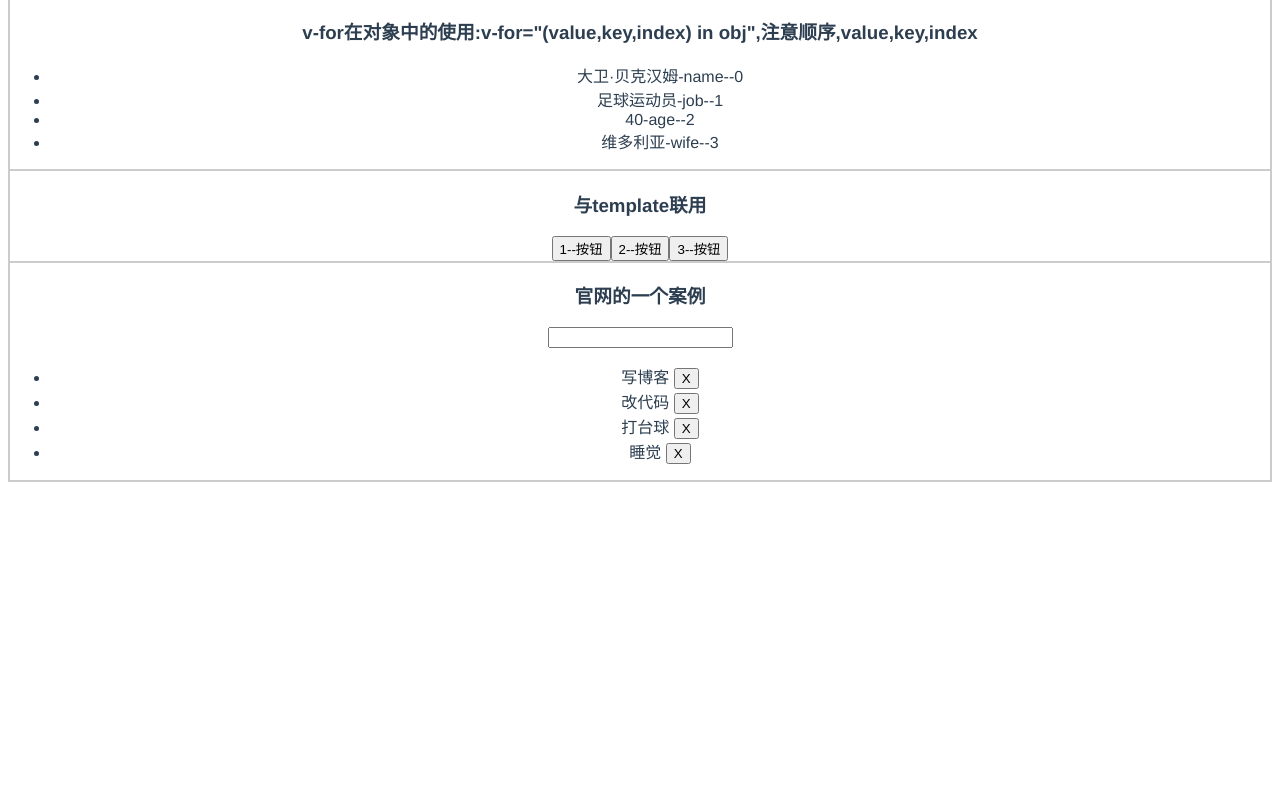
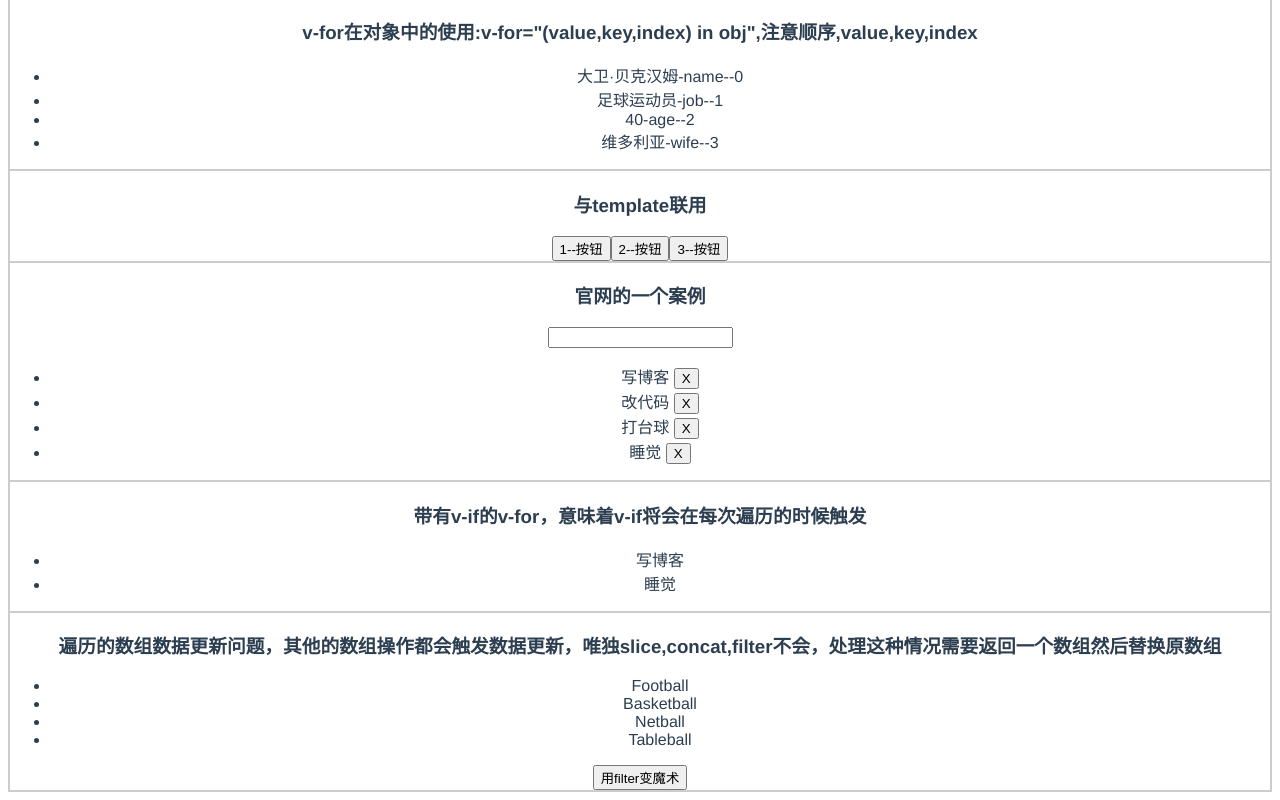
Before and after one commit to Neisun/vue-revision, a Vue app: page / in a window 1280 px wide. Shown: the part 5052-5852 px from the top of the page. Before the commit the page ends 5542 px from the top, so only its background shows below. Built offline with nearby package versions, Linux system fonts and the light colour scheme.

Commit message:
数组更新-filter

```diff
--- a/src/App.vue
+++ b/src/App.vue
@@ -178,6 +178,20 @@
           </ul>
         </div>
       </div>
+      <div :style="style">
+        <h3>带有v-if的v-for，意味着v-if将会在每次遍历的时候触发</h3>
+        <ul>
+          <li v-for="item in things" :key="item.id" v-if="item.isCompleted">{{item.title}}</li>
+        </ul>
+      </div>
+      <div :style="style">
+        <h3>遍历的数组数据更新问题，其他的数组操作都会触发数据更新，唯独slice,concat,filter不会，处理这种情况需要返回一个数组然后替换原数组</h3>
+        <!--先看一下，filter  -->
+        <ul>
+          <li v-for="(item,index) in testLists" :key="index">{{item}}</li>
+        </ul>
+        <button @click="changeArray">用filter变魔术</button>
+      </div>
     </div>
   </div>
 </template>
@@ -271,22 +285,32 @@ export default {
       things:[
         {
           title:"写博客",
-          id:1
+          id:1,
+          isCompleted:true
         },
         {
           title:"改代码",
-          id:2
+          id:2,
+          isCompleted:false
         },
         {
           title:"打台球",
-          id:3
+          id:3,
+          isCompleted:false
         },
         {
           title:"睡觉",
-          id:4
+          id:4,
+          isCompleted:true
         },
       ],
       thingsId:5,
+      testLists:[
+        "Football",
+        "Basketball",
+        "Netball",
+        "Tableball"
+      ]
     }
   },
   components: {
@@ -382,12 +406,21 @@ export default {
       this.thingsId++;
       this.things.push({
         title:this.thing,
-        id:this.thingsId
+        id:this.thingsId,
+        isCompleted:true
       })
       this.thing = ""
     },
     dele:function (index) {
       this.things.splice(index,1)
+    },
+    // 使用数组filter方法，不能更新数组，而是返回一个新数组，那么需要心数组赋值给原数组
+    changeArray:function () {
+      this.testLists =  this.testLists.filter(function (item) {
+        // console.log(item)
+        // console.log(item.match(/Football/g))
+        return item.match(/Football/g)
+      })
     }
   },
   // 这里，你就没有必要耍帅装酷，用可读性极差的箭头函数，因为watch它设定好了，绑定上下文的作用域
```
